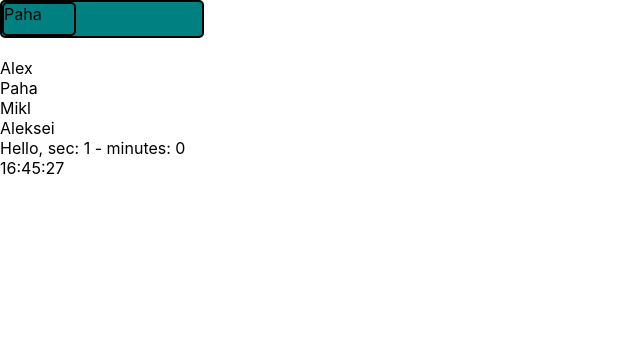
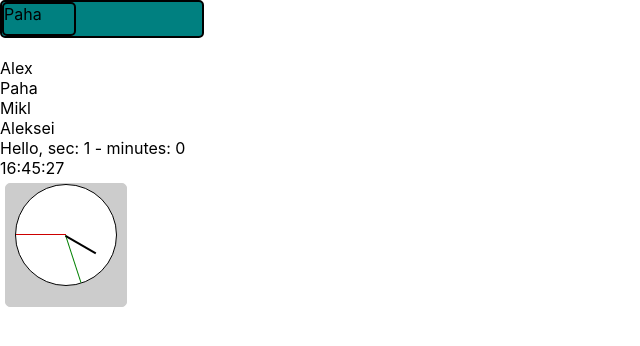
Before and after one commit to AlexandepR/reactKabzda2, a React (Create React App) app: page / in a window 1280 px wide. Shown: the top 346 px of the page, without its empty margins (0-640 px from the left). Built offline with nearby package versions, Linux system fonts and the light colour scheme.

Commit message:
UseEffect 23 analog clock

```diff
--- a/src/App.tsx
+++ b/src/App.tsx
@@ -22,6 +22,7 @@ import {ExampleUseState} from "./stories/UseState";
 import {SimpleExample} from "./stories/UseEffect";
 import {Clock} from "./сomponents/Clock/Clock";
 import {ClockAnalogMy} from "./сomponents/Clock/ClockAnalogMy";
+import {ClockTwo} from "./сomponents/Clock/ClockAnalog";
 
 
 const App = (props: any) => {
@@ -87,6 +88,9 @@ const App = (props: any) => {
             {/*<ExampleUseState />*/}
             <SimpleExample />
             <Clock />
+            <ClockTwo
+            mode={'analog'}
+            />
             <ClockAnalogMy />
         </div>
     )
--- a/src/сomponents/Clock/AnalogClockView.tsx
+++ b/src/сomponents/Clock/AnalogClockView.tsx
@@ -1,19 +1,30 @@
 import {ClockViewPropsType} from "./ClockAnalog";
 import React from "react";
+import './AnalogClockView.css'
 
-const get2DidgitsString = (num: number) => num < 10 ? '0' + num : num
 
 export const AnalogClockView: React.FC<ClockViewPropsType> = ({date}) => {
+
+    const secondsStyle = {
+        transform: `rotate(${date.getSeconds() * 6}deg)`
+    };
+    const minutesStyle = {
+        transform: `rotate(${date.getMinutes() * 6}deg)`
+    };
+    const hoursStyle = {
+        transform: `rotate(${date.getHours() * 30}deg)`
+    };
+
     return (<>
             <div className={"clock"}>
-            <div className={"analog-clock"}>
-                <div className={"dial seconds"} />
-                <div className={"dial minutes"} />
-                <div className={"dial hours"} />
+                <div className={"analog-clock"}>
+                    <div className={"dial seconds"} style={secondsStyle}/>
+                    <div className={"dial minutes"} style={minutesStyle}/>
+                    <div className={"dial hours"} style={hoursStyle}/>
+                </div>
+                <div className={"digital-clock"}>
+                </div>
             </div>
-            <div className={"digital-clock"}>
-            </div>
-        </div>
         </>
     )
 }
--- a/src/сomponents/Clock/ClockAnalog.tsx
+++ b/src/сomponents/Clock/ClockAnalog.tsx
@@ -3,12 +3,13 @@ import {DigitalClockView} from "./DigitalClockView";
 import {AnalogClockView} from "./AnalogClockView";
 
 type PropsType = {
-    mode?: 'digital' | 'analog'
+    // mode?: 'digital' | 'analog'
+    mode: 'analog' | 'digital'
 }
 
 
 
-export const Clock: React.FC<PropsType> = (props) => {
+export const ClockTwo: React.FC<PropsType> = (props) => {
     const [date, setDate] = useState(new Date())
 
     useEffect(() => {
```
Also changed, not shown: src/сomponents/Clock/AnalogClockView.css (renamed from src/сomponents/Clock/AnalogClockView.module.css).
